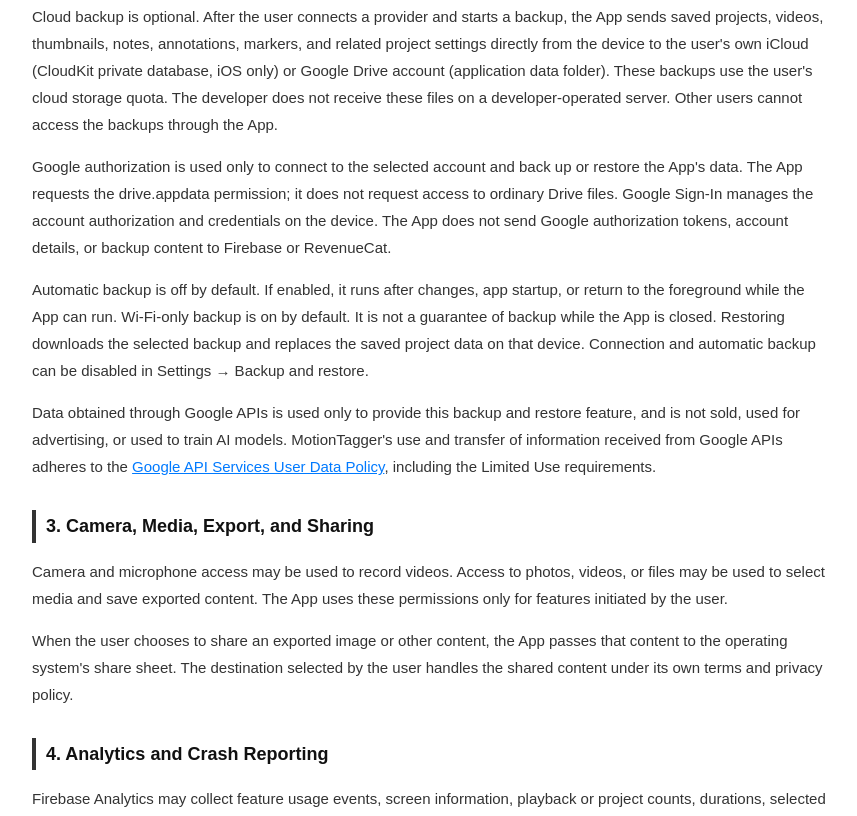
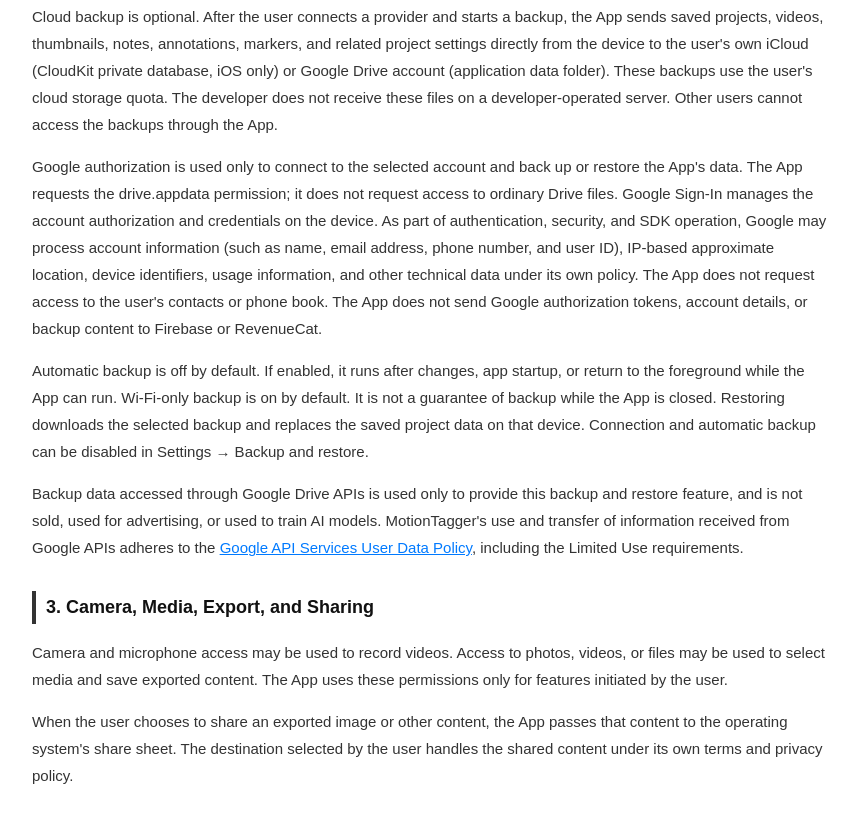
Before and after one commit to SOKu-ma/privacy-policy, a plain HTML site: page motiontag/privacy.html in a window 1280 px wide. Shown: the part 934-1750 px from the top of the page, without its empty margins (208-1065 px from the left). Drawn offline with Linux system fonts and the light colour scheme.

Commit message:
GoogleログインSDKのデータ取り扱いを明記

```diff
--- a/motiontag/privacy.html
+++ b/motiontag/privacy.html
@@ -122,7 +122,11 @@
             <p>
                 Google authorization is used only to connect to the selected account and back up or restore the App's
                 data. The App requests the drive.appdata permission; it does not request access to ordinary Drive files.
-                Google Sign-In manages the account authorization and credentials on the device. The App does not send
+                Google Sign-In manages the account authorization and credentials on the device. As part of
+                authentication, security, and SDK operation, Google may process account information (such as name,
+                email address, phone number, and user ID), IP-based approximate location, device identifiers, usage
+                information, and other technical data under its own policy. The App does not request access to the
+                user's contacts or phone book. The App does not send
                 Google authorization tokens, account details, or backup content to Firebase or RevenueCat.
             </p>
             <p>
@@ -132,7 +136,7 @@
                 on that device. Connection and automatic backup can be disabled in Settings → Backup and restore.
             </p>
             <p>
-                Data obtained through Google APIs is used only to provide this backup and restore feature, and is not
+                Backup data accessed through Google Drive APIs is used only to provide this backup and restore feature, and is not
                 sold, used for advertising, or used to train AI models. MotionTagger's use and transfer of information
                 received from Google APIs adheres to the
                 <a href="https://developers.google.com/terms/api-services-user-data-policy">Google API Services User Data Policy</a>,
@@ -273,14 +277,14 @@
             </p>
             <p>
                 Googleの認可は、選択したアカウントへの接続と本アプリのデータのバックアップ・復元のためだけに使用します。要求するDrive権限はdrive.appdataで、通常のDriveファイルへのアクセスは要求しません。
-                Google Sign-Inが端末上でアカウントの認可と認証情報を管理します。Googleの認証トークン、アカウント情報、バックアップ内容をFirebaseやRevenueCatへ送信しません。
+                Google Sign-Inが端末上でアカウントの認可と認証情報を管理します。認証、不正防止およびSDKの動作のため、Googleは氏名・メールアドレス・電話番号・ユーザーID等のアカウント情報、IPアドレスに基づくおおよその位置、端末識別子、利用情報その他の技術情報を、自社のポリシーに従って処理することがあります。本アプリは連絡先や電話帳へのアクセスを要求しません。Googleの認証トークン、アカウント情報、バックアップ内容をFirebaseやRevenueCatへ送信しません。
             </p>
             <p>
                 自動バックアップは初期状態でオフです。有効にした場合、変更後、アプリ起動後、フォアグラウンド復帰後など、アプリを実行できる間に保存します。Wi-Fiのみでの保存は初期状態でオンです。アプリを閉じたままの保存を保証する機能ではありません。
                 復元時は、選択したバックアップをダウンロードし、その端末の保存済みプロジェクトデータを置き換えます。接続と自動バックアップは「設定 → バックアップと復元」で停止できます。
             </p>
             <p>
-                Google APIから取得したデータは、このバックアップ・復元機能の提供だけに利用し、販売、広告、AIモデルの学習には利用しません。本アプリによるGoogle APIから取得した情報の利用および転送は、Limited Useの要件を含む
+                Google Drive APIでアクセスするバックアップデータは、このバックアップ・復元機能の提供だけに利用し、販売、広告、AIモデルの学習には利用しません。本アプリによるGoogle APIから取得した情報の利用および転送は、Limited Useの要件を含む
                 <a href="https://developers.google.com/terms/api-services-user-data-policy">Google API Services User Data Policy</a>に従います。
             </p>
 
```
